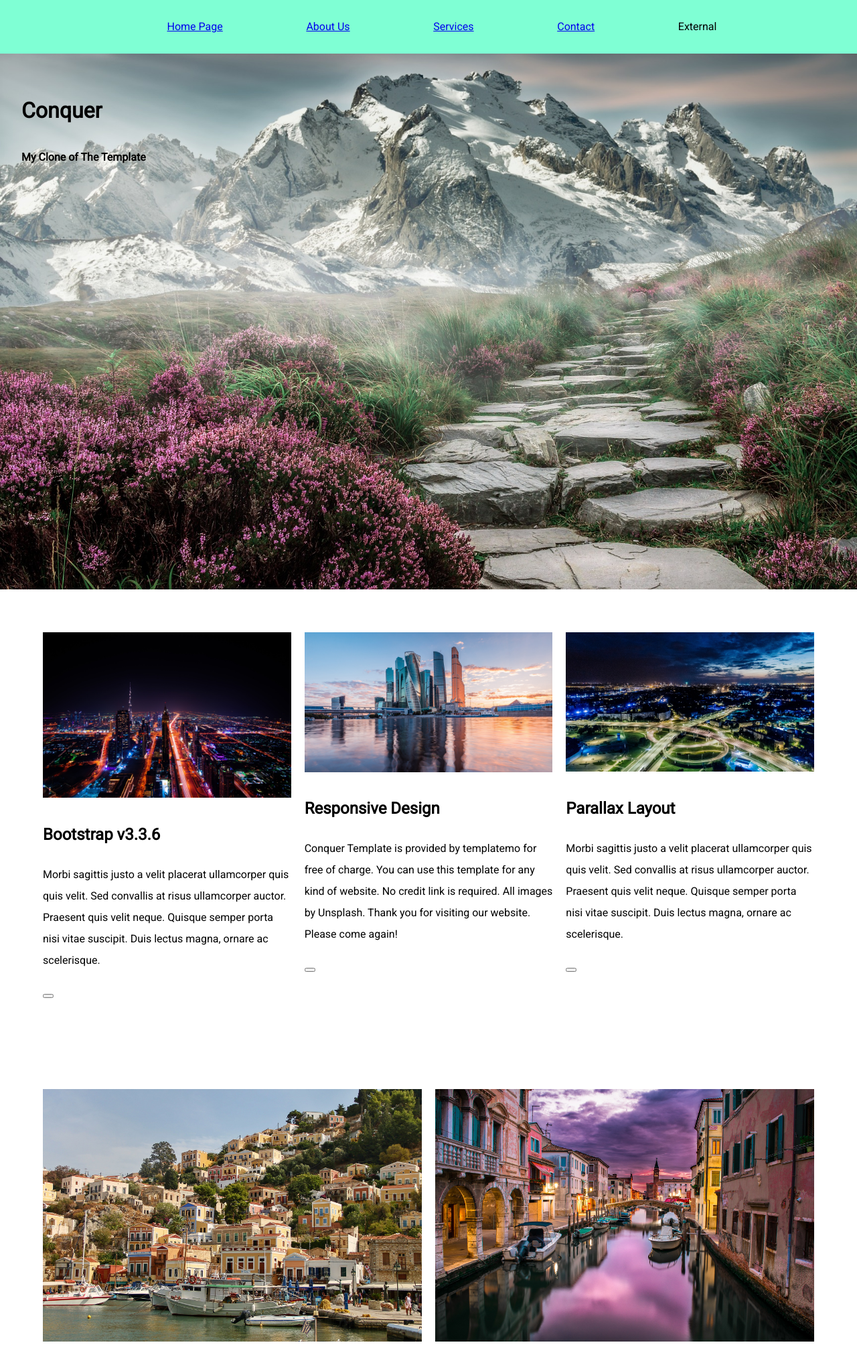
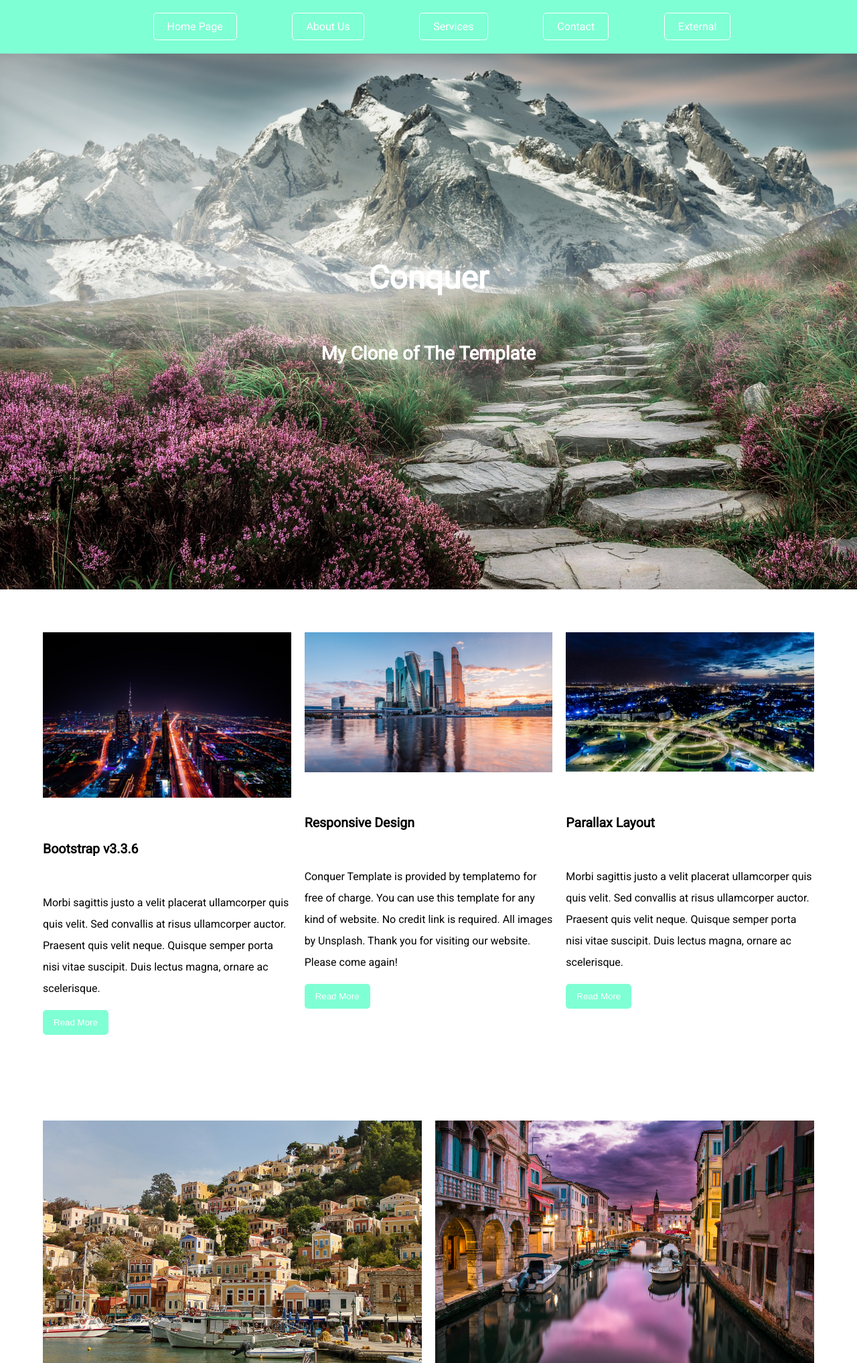
Before and after one commit to cdmims23/conquer-clone, a PHP site: page / in a window 1280 px wide. Shown: the top 2035 px of the page at 67% size. Run offline with PHP 8.4, Linux system fonts and the light colour scheme; some libraries are stand-ins or nearby versions.

Commit message:
Finishing Project

```diff
--- a/css/style.css
+++ b/css/style.css
@@ -13,6 +15,45 @@
     width: 100%;
 }
 
+h1 {
+    font-size: 2.986rem;
+}
+
+h2 {
+    font-size: 2.488rem;
+}
+
+h3 {
+    font-size: 2.074rem;
+}
+
+h4 {
+    font-size: 1.728rem;
+}
+
+h5 {
+    font-size: 1.44rem;
+}
+
+h6 {
+    font-size: 1.22rem;
+}
+
+.read {
+    padding: 10px 15px;
+    background-color: aquamarine;
+    color: #fff;
+    border: 1px solid aquamarine;
+    border-radius: 5px;
+}
+
+.read:hover {
+    color: aquamarine;
+    border: 1px solid aquamarine;
+    background-color: #fff;
+    transition: ease 0.7s;
+}
+
 /*Nav Styles*/
 
 nav {
@@ -35,20 +90,56 @@
     margin: 0 auto;
 }
 
-.single-page-nav ul li {
+.mobile-nav {
+    display: none;
+}
+
+.mobile-nav ul{
+    list-style-type: none;
+    width: 100%;
+    display: flex;
+    align-items: center;
+    justify-content: center;
+    flex-direction: column;
+}
+
+.mobile-nav-link {
+    color: #fff;
+}
+
+.nav-link {
+    color: #fff;
+    text-decoration: none;
+    border: 1px solid #fff;
+    padding: 10px 20px;
+    border-radius: 5px;
+    transition: ease 0.7s;
+}
+
+.nav-link:hover {
+    color: aquamarine;
+    background-color: #fff;
+}
+
+.active {
+    color: aquamarine;
+    background-color: #fff;
 }
 
 /*Header*/
-#section-one {
-
-}
 
 #main-header {
     height: 100vh;
     width: 100%;
     background: url(../img/mountain-landscape-2031539_1920.jpg);
     background-size: cover;
-    padding: 2rem;
+    background-attachment: fixed;
+    padding: 20%;
+}
+
+#header-intro, #header-tagline {
+    text-align: center;
+    color: #fff;
 }
 
 /*Section Two*/
--- a/index.html
+++ b/index.html
@@ -3,44 +3,52 @@
 <html lang="en" xmlns="http://www.w3.org/1999/xhtml">
 <head>
     <meta charset="utf-8" />
+    <meta name="viewport" content="width=device-width, initial-scale=1.0">
     <title>Conquer Clone</title>
+    <script src="https://kit.fontawesome.com/eeb4f0a461.js"></script>
     <link href="https://fonts.googleapis.com/css?family=Roboto&display=swap" rel="stylesheet">
     <link href="css/style.css" rel="stylesheet">
 </head>
 <body>
     <nav>
-        <div class="container">
+        <div class="nav-container">
+            <button class="mobile-button">
+                    <i class="fas fa-bars"></i>
+            </button>
+
             <div class="mobile-nav">
-                <button class="mobile-button">
-                    <span class="icon-bar"></span>
-                    <span class="icon-bar"></span>
-                    <span class="icon-bar"></span>
-                </button>
+                <ul class="mobile-nav-list">
+                    <li><a class="mobile-nav-link" href="#section-one">Home Page</a></li>
+                    <li><a class="mobile-nav-link" href="#section-two">About Us</a></li>
+                    <li><a class="mobile-nav-link" href="#section-three">Services</a></li>
+                    <li><a class="mobile-nav-link" href="#section-four">Contact</a></li>
+                    <li><a class="mobile-nav-link" href="#">External</a></li>
+                </ul>
             </div>
             <div class="single-page-nav">
-                <ul>
-                    <li><a href="#section-one">Home Page</a></li>
-                    <li><a href="#section-two">About Us</a></li>
-                    <li><a href="#section-three">Services</a></li>
-                    <li><a href="#section-four">Contact</a></li>
-                    <li><a>External</a></li>
+                <ul class="nav-list">
+                    <li><a class="nav-link active" href="#section-one">Home Page</a></li>
+                    <li><a class="nav-link" href="#section-two">About Us</a></li>
+                    <li><a class="nav-link" href="#section-three">Services</a></li>
+                    <li><a class="nav-link" href="#section-four">Contact</a></li>
+                    <li><a class="nav-link" href="#">External</a></li>
                 </ul>
             </div>
         </div>
     </nav>
 
 <!--Header Area Beginning-->
-    <div id="section-one">
+    <div id="section-one" class="section">
         <header id="main-header">
             <div>
-                <h1>Conquer</h1>
-                <h4>My Clone of The Template</h4>
+                <h1 id="header-intro">Conquer</h1>
+                <h4 id="header-tagline">My Clone of The Template</h4>
             </div>
         </header>
     </div>
 <!--Header Area Ending-->
 
-    <div id="section-two">
+    <div id="section-two" class="section">
         <!--Feature Section Beginning-->
         <section id="features">
             <div id="card1" class="card">
@@ -49,7 +57,7 @@
                 </div>
 
                 <div class="card-info">
-                    <h2>Bootstrap v3.3.6</h2>
+                    <h6>Bootstrap v3.3.6</h6>
                     <p>Morbi sagittis justo a velit placerat ullamcorper quis quis velit.
                         Sed convallis at risus ullamcorper auctor.
                         Praesent quis velit neque.
@@ -57,7 +65,7 @@
                         Duis lectus magna, ornare ac scelerisque.
                     </p>
                 </div>
-                <button></button>
+                <button class="read">Read More</button>
             </div>
 
             <div id="card2" class="card">
@@ -66,7 +74,7 @@
                 </div>
 
                 <div class="card-info">
-                    <h2>Responsive Design</h2>
+                    <h6>Responsive Design</h6>
                     <p>
                         Conquer Template is provided by templatemo for free of charge.
                         You can use this template for any kind of website.
@@ -74,7 +82,7 @@
                         Thank you for visiting our website. Please come again!
                     </p>
                 </div>
-                <button></button>
+                <button class="read">Read More</button>
             </div>
 
             <div id="card3" class="card">
@@ -83,7 +91,7 @@
                 </div>
 
                 <div class="card-info">
-                    <h2>Parallax Layout</h2>
+                    <h6>Parallax Layout</h6>
                     <p>
                             Morbi sagittis justo a velit placerat ullamcorper quis quis velit.
                             Sed convallis at risus ullamcorper auctor.
@@ -92,7 +100,7 @@
                             Duis lectus magna, ornare ac scelerisque.
                     </p>
                 </div>
-                <button></button>
+                <button class="read">Read More</button>
             </div>
         </section>
         <!--Feature Section Ending-->
@@ -105,7 +113,7 @@
                 </div>
 
                 <div class="entry-info">
-                    <h2>Two Column Left Side</h2>
+                    <h4>Two Column Left Side</h4>
                     <p>
                             Lorem ipsum dolor sit amet, consectetur adipiscing elit.
                             Nam tempor eros eget eros maximus, ut cursus sem euismod.
@@ -129,7 +137,7 @@
                 </div>
 
                 <div class="entry-info">
-                    <h2>Two Column Right Side</h2>
+                    <h4>Two Column Right Side</h4>
                     <p>
                             Lorem ipsum dolor sit amet, consectetur adipiscing elit.
                             Nam tempor eros eget eros maximus, ut cursus sem euismod.
@@ -150,10 +158,10 @@
         <!--Blog Section Ending-->
     </div>
 
-    <div id="section-three">
+    <div id="section-three" class="section">
         <section id="services">
-            <h2>Our Services</h2>
-            <p>
+            <h2 id="services-heading">Our Services</h2>
+            <p id="services-tagline">
                     Nunc diam leo, fringilla vulputate elit lobortis, consectetur vestibulum quam. Sed id
                     felis ligula. In euismod libero at magna dapibus, in rutrum velit lacinia.
                     Etiam a mi quis arcu varius condimentum.
@@ -167,7 +175,7 @@
                 </div>
 
                 <div testimonial-info>
-                    <h2>Column One</h2>
+                    <h6>Column One</h6>
 
                     <p>
                             Ut ac odio scelerisque ante ornare commodo.
@@ -183,7 +191,7 @@
                     </div>
 
                     <div testimonial-info>
-                        <h2>Column Two</h2>
+                        <h6>Column Two</h6>
 
                         <p>
                             Ut ac odio scelerisque ante ornare commodo.
@@ -199,7 +207,7 @@
                     </div>
 
                     <div testimonial-info>
-                        <h2>Column Three</h2>
+                        <h6>Column Three</h6>
 
                         <p>
                             Ut ac odio scelerisque ante ornare commodo.
@@ -215,7 +223,7 @@
                     </div>
 
                     <div testimonial-info>
-                        <h2>Column Four</h2>
+                        <h6>Column Four</h6>
 
                         <p>
                             Ut ac odio scelerisque ante ornare commodo.
@@ -257,33 +265,32 @@
                                 Quisque semper porta nisi vitae suscipit.
                                 Duis lectus magna, ornare ac scelerisque quis, maximus eget nisi.
                         </p>
-                        <button>Read More</button>
+                        <button class="read">Read More</button>
                     </div>
             </div>
         </section>
     </div>
 
-    <div id="section-four">
+    <div id="section-four" class="section">
         <section id="contact-area">
             <div class="container">
-                <h1>Contact Us</h1>
-                <p></p>
+                <h1 id="contact-heading">Contact Us</h1>
             </div>
 
             <div class="container">
-                <form>
-                    <div>
-                        <input>
-                        <input>
-                        <input>
+                <form id="personal-form">
+                    <div id="personal-info">
+                        <input type="text" placeholder="Name">
+                        <input type="text" placeholder="Email">
+                        <input type="text" placeholder="Subject">
                     </div>
 
-                    <div>
+                    <div id="submit-area">
                         <textarea>
 
                         </textarea>
 
-                        <button></button>
+                        <button id="submit">Submit</button>
                     </div>
                 </form>
             </div>
@@ -313,7 +320,6 @@
                 </div>
             </div>
     </footer>
-
-    <button></button>
+    <script src="js/conquer.js"></script>
 </body>
 </html>
```
Also changed, not shown: other parts of css/style.css (+106 -0 lines), js/conquer.js (+82 -0 lines).
